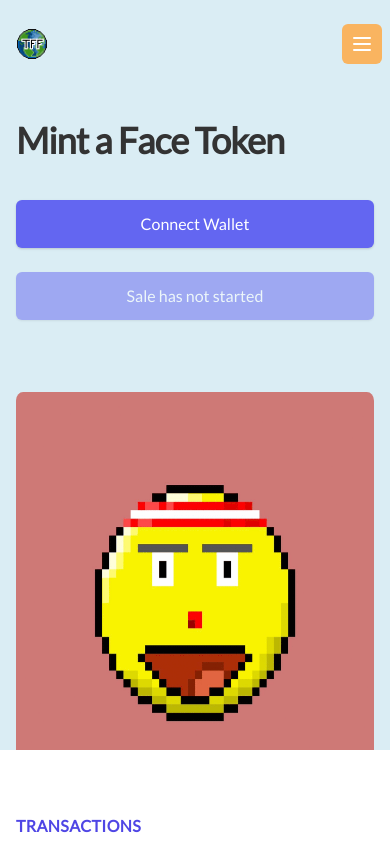
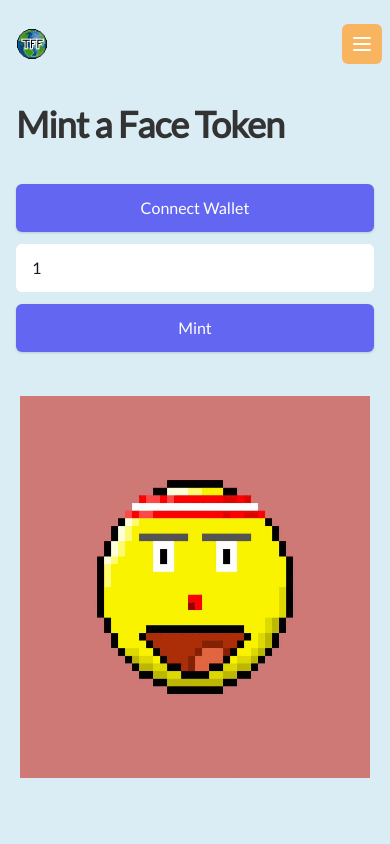
Before and after one commit to scana-labs/faces-fund-web, a React (Create React App) app: page /mint in a window 390 px wide. Shown: the top 844 px of the page. Built offline with nearby package versions, Linux system fonts and the light colour scheme; the HTML template or start-up script is replaced by a standard one.

Commit message:
Fix minting styling

```diff
--- a/src/Mint.js
+++ b/src/Mint.js
@@ -28,7 +28,7 @@ const Mint = () => {
 
 	// Current contract data
 	const [totalSupply, setTotalSupply] = useState(0);
-	const [saleStarted, setSaleStarted] = useState(false);
+	const [saleStarted, setSaleStarted] = useState(true);
 	const [tokenPrice, setTokenPrice] = useState(0);
 
 	const showErrorMessage = (msg = '', showNote = false) => {
@@ -174,9 +174,6 @@ const Mint = () => {
 			>
 				Mint
 			</button>
-			<p>
-				Mint {numTokensToPurchase} Faces for {(tokenPrice * numTokensToPurchase) / (10 ** 18)} ETH + GAS
-			</p>
 		</>
 	) : (
 		<button
@@ -190,7 +187,7 @@ const Mint = () => {
 		<div className="min-h-screen">
 			<div className="relative overflow-hidden">
 			<main>
-				<div className="pt-10 sm:pt-16 lg:pt-8 lg:pb-14 lg:overflow-hidden">
+				<div className="mt-10 mb-28 sm:mt-16 sm:mb-16 lg:pt-8 lg:pb-14 lg:overflow-hidden lg:mb-0">
 					<div className="mx-auto max-w-7xl lg:px-8">
 						<div className="lg:grid lg:grid-cols-2 lg:gap-8">
 							<div className="mx-auto max-w-md px-4 sm:max-w-2xl sm:px-6 sm:text-center lg:px-0 lg:text-left lg:flex lg:items-center">
@@ -252,14 +249,12 @@ const Mint = () => {
 								</div>
 							</div>
 							<div className="mt-12 -mb-16 sm:-mb-48 lg:m-0 lg:relative flex justify-items-center items-center">
-								<div className="mx-auto max-w-md px-4 sm:max-w-2xl sm:px-6 lg:max-w-none lg:px-0">
-									<img id="token-gif" src={gif} alt="Token GIF"/>
+								<div className="w-full aspect-w-3 aspect-h-3 lg:aspect-none flex justify-items-center items-center">
+									<img id="token-gif" className="p-5 md:p-0" src={gif} alt="Token GIF"/>
 								</div>
 							</div>
 						</div>
 					</div>
-				</div>
-				</main>
 				</div>
 				<div className="py-16 xl:py-36 px-4 sm:px-6 lg:px-8 bg-white overflow-hidden">
 					<div className="max-w-max lg:max-w-7xl mx-auto">
@@ -341,6 +336,8 @@ const Mint = () => {
 						</div>
 					</div>
 				</div>
+			</main>
+			</div>
 			<>
 				{/* Global notification live region, render this permanently at the end of the document */}
 				<div
```
Lines whose indentation alone changed are shown as unchanged.
